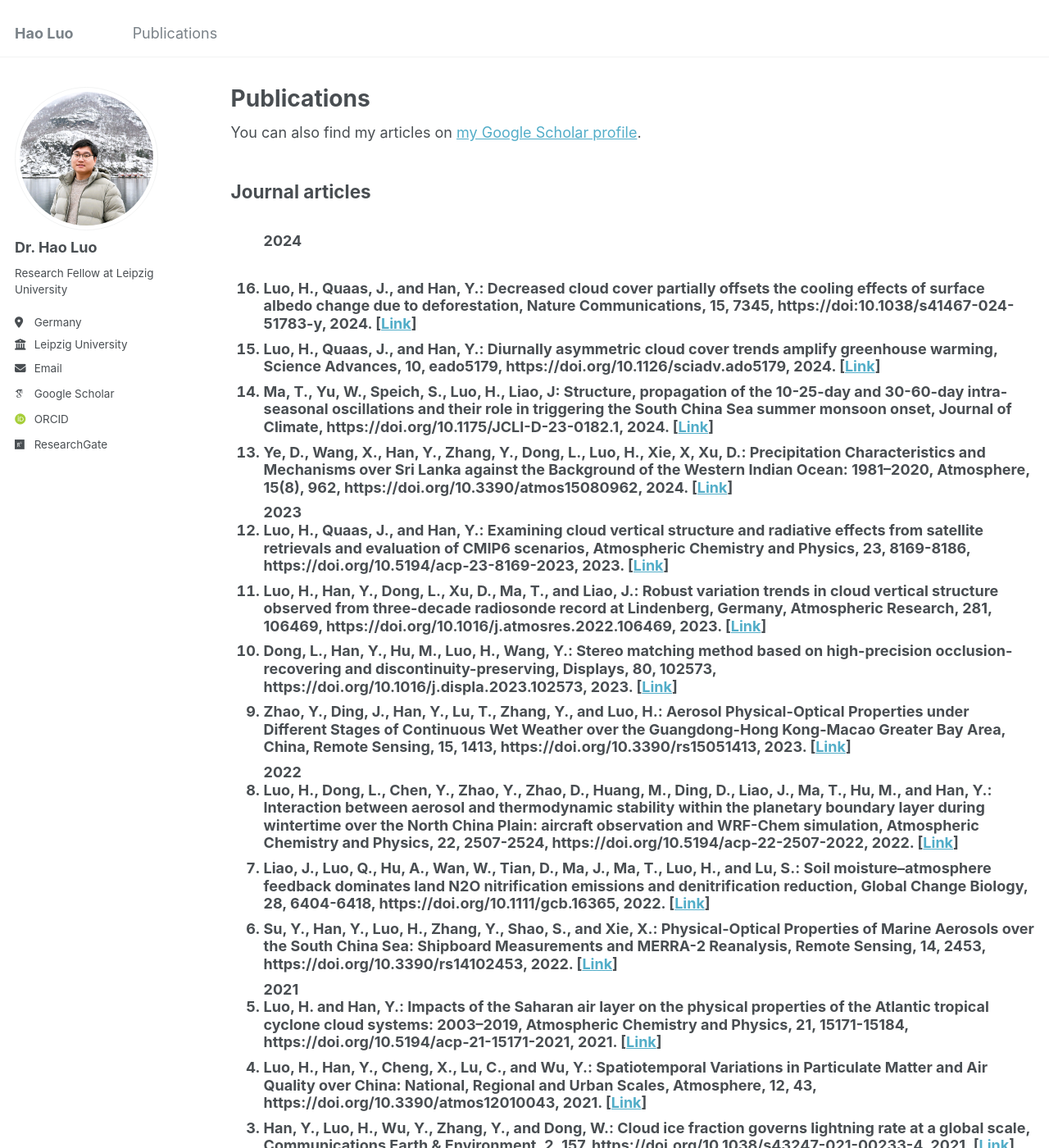
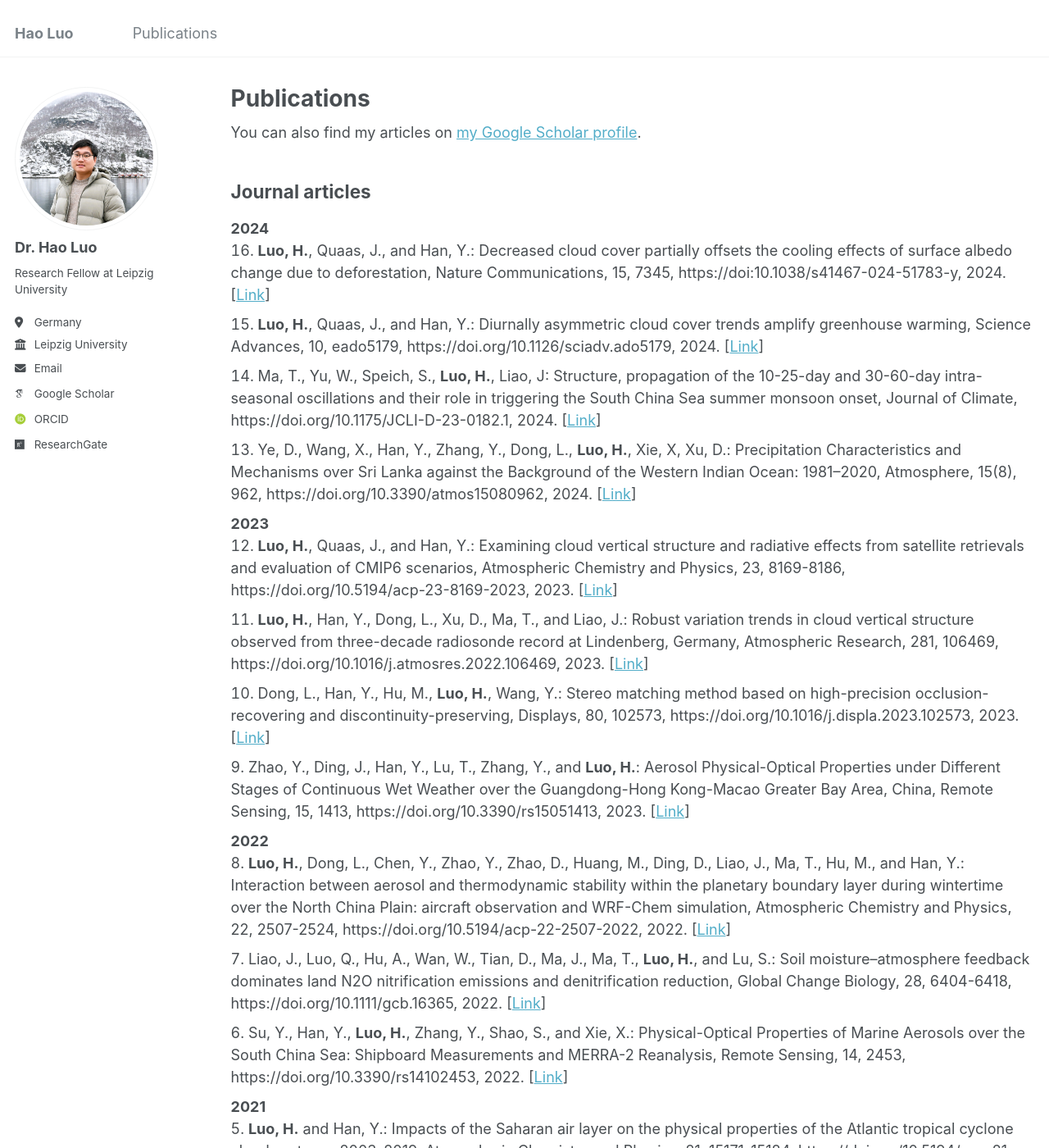
Before and after one commit to haoluo-atmos/haoluo-atmos.github.io, a Jekyll site: the page built from _pages/publications.html, in a window 1280 px wide and 1400 px high. Shown: the whole window at 82% size. Built offline with Jekyll 4.4.1, drawn with Linux system fonts in a browser that asks for light colours; some web fonts are replaced.

Commit message:
Update publications.html

```diff
--- a/_pages/publications.html
+++ b/_pages/publications.html
@@ -4,6 +4,19 @@ title: "Publications"
 permalink: /publications/
 author_profile: true
 ---
+<head>
+    <meta charset="UTF-8">
+    <meta name="viewport" content="width=device-width, initial-scale=1.0">
+    <title>Reversed List</title>
+    <style>
+        ol[reversed] {
+            margin-left: 0;  /* 移除左侧的外边距 */
+            padding-left: 0; /* 移除左侧的内边距 */
+            list-style-position: inside; /* 列表编号与内容对齐 */
+        }
+    </style>
+</head>
+<body>
 
 {% if site.author.googlescholar %}
   <div class="wordwrap">You can also find my articles on <a href="{{site.author.googlescholar}}" target="_blank" rel="noopener noreferrer" >my Google Scholar profile</a>.</div>
@@ -15,7 +28,7 @@ author_profile: true
 <h2>Journal articles</h2>
 <ol reversed>
 
-<h3>2024<h3>
+<strong>2024</strong>
 
 <li><strong>Luo, H.</strong>, Quaas, J., and Han, Y.: Decreased cloud cover partially offsets the cooling effects of surface albedo change due to deforestation, Nature Communications, 15, 7345, https://doi:10.1038/s41467-024-51783-y, 2024. [<a href="https://www.nature.com/articles/s41467-024-51783-y" target="_blank" rel="noopener noreferrer">Link</a>]</li>
 
```
